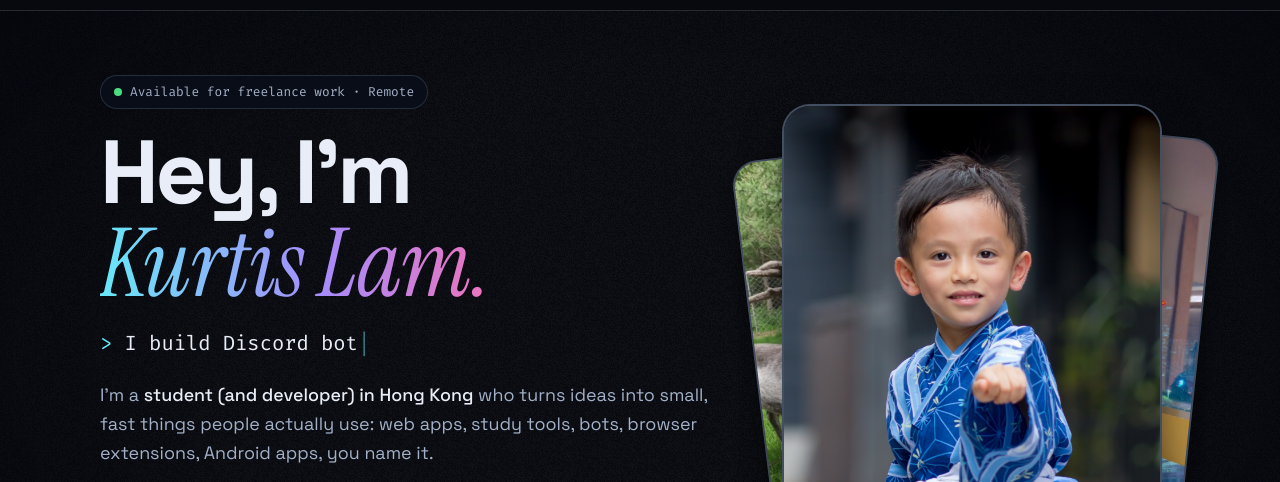
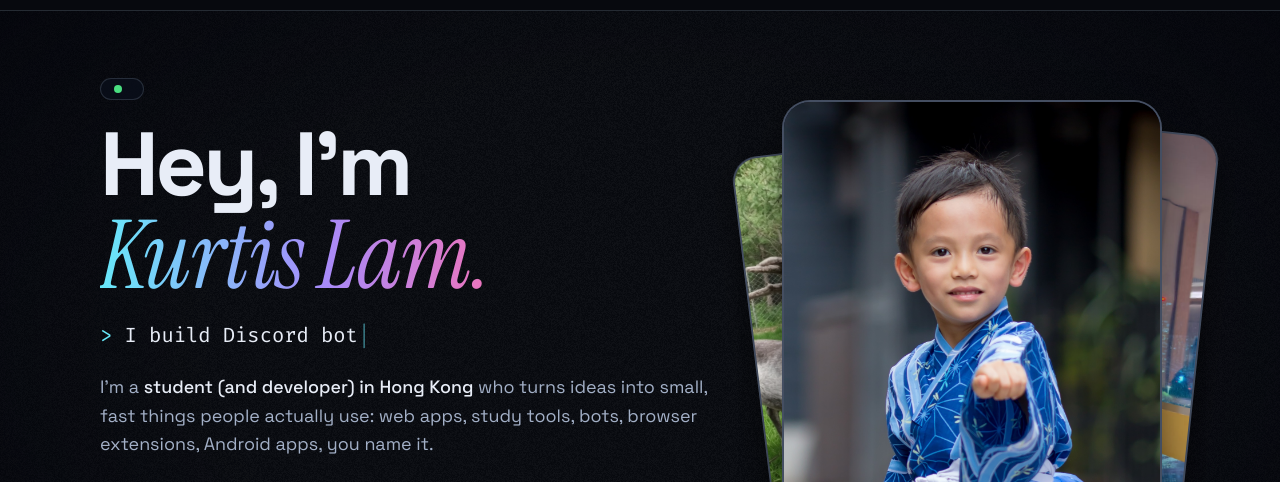
Before and after one commit to Kurtis-Lam/my-personal-webpage, a plain HTML site: page public/index.html in a window 1280 px wide. Shown: the part 56-538 px from the top of the page. Drawn offline with Linux system fonts and the light colour scheme.

Commit message:
chore: remove useless lines

```diff
--- a/public/index.html
+++ b/public/index.html
@@ -464,7 +464,7 @@
         <div class="wrap">
           <div class="hero-grid">
             <div class="hero-text">
-              <div class="chip"><span class="dot live"></span><span>Available for freelance work · Remote</span></div>
+              <div class="chip"><span class="dot live"></span><span></span></div>
               <div class="hero-name">
                 <h1><span id="greet">Hi, I'm</span><br /><span class="grad serif">Kurtis Lam.</span></h1>
               </div>
```
